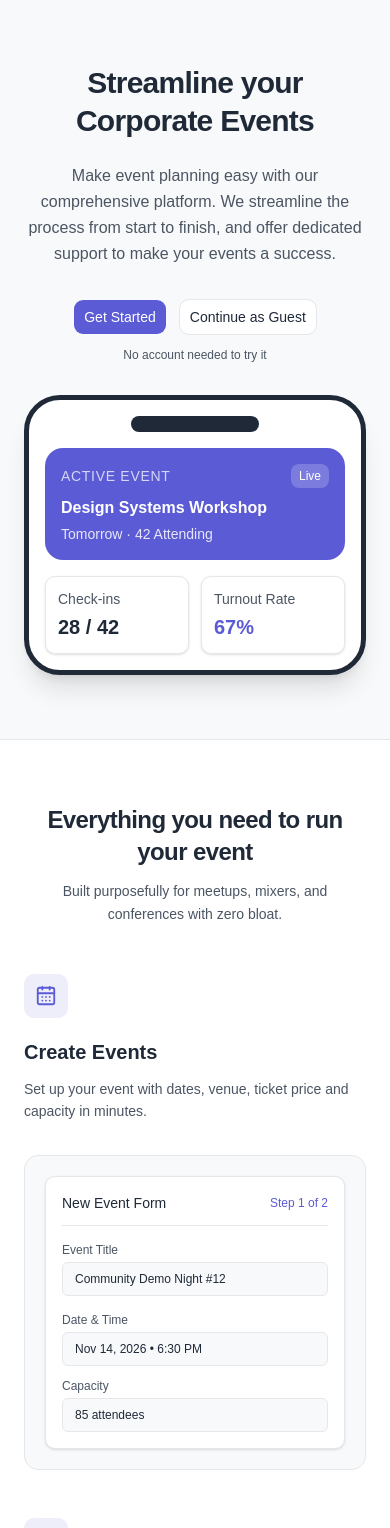
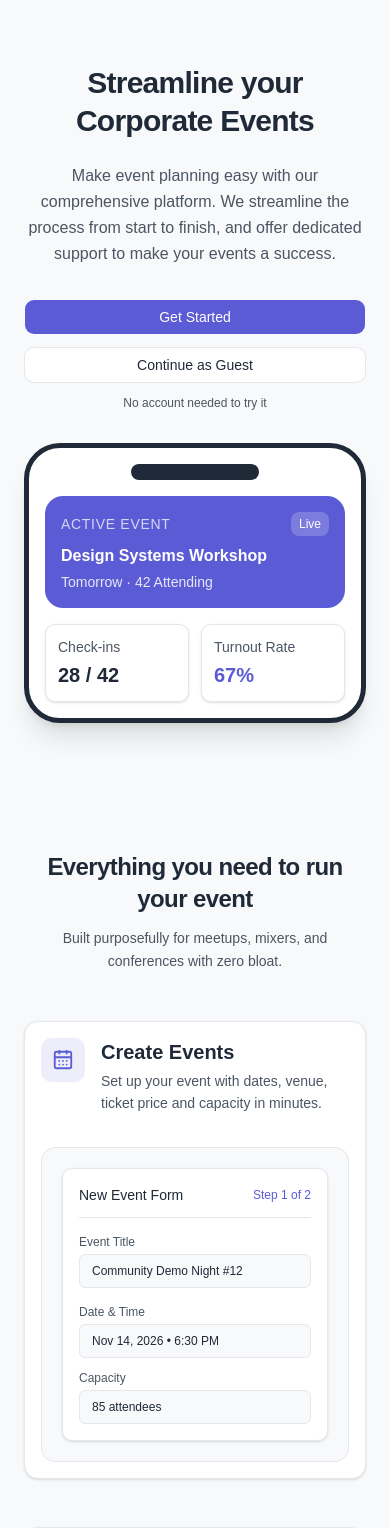
Before and after one commit to chingu-voyages/V63-tier3-team-31, a React (Vite) app in the folder client/: page / in a window 390 px wide. Shown: the top 1528 px of the page. Built offline with nearby package versions, Linux system fonts and the light colour scheme.

Commit message:
Adjust design to different size screens

```diff
--- a/client/src/features/home-page/components/AccountSection.tsx
+++ b/client/src/features/home-page/components/AccountSection.tsx
@@ -38,8 +38,7 @@ export default function AccountSection() {
       <div className="landing-container">
 
         <SectionHeading
-          title="Start free, upgrade anytime"
-          description="Choose how you want to experience EventFlow."
+          title="Choose how you want to experience EventSphere AI"
         />
 
         <div className="mx-auto grid max-w-3xl gap-6 md:grid-cols-2">
@@ -48,8 +47,8 @@ export default function AccountSection() {
             <article
               key={plan.title}
               className={`relative flex flex-col rounded-xl border p-6 ${plan.highlighted
-                ? "border-primary bg-card shadow-sm"
-                : "border-border bg-muted"
+                  ? "border-primary bg-card shadow-sm"
+                  : "bg-card lg:bg-muted"
                 }`}
             >
 
@@ -63,7 +62,7 @@ export default function AccountSection() {
                 <h2>{plan.title}</h2>
 
                 {!plan.highlighted && (
-                  <span className="caption-text rounded-full bg-secondary px-2 py-1 text-secondary-foreground">
+                  <span className="caption-text rounded-full bg-secondary-darker px-2 py-1 text-secondary-foreground">
                     {plan.badge}
                   </span>
                 )}
--- a/client/src/features/home-page/components/FAQSection.tsx
+++ b/client/src/features/home-page/components/FAQSection.tsx
@@ -8,9 +8,9 @@ import SectionHeading from "./SectionHeading";
 
 const faqs = [
     {
-        question: "Do I need an account to try EventFlow?",
+        question: "Do I need an account to try EventSphere AI?",
         answer:
-            "No, you can try EventFlow instantly as a guest without creating an account or providing a credit card.",
+            "No, you can try EventSphere AI instantly as a guest without creating an account or providing a credit card.",
     },
     {
         question: "What can guests do?",
@@ -20,7 +20,7 @@ const faqs = [
     {
         question: "Do my attendees need to sign up?",
         answer:
-            "No. Attendees can be added to your guest list without creating an EventFlow account.",
+            "No. Attendees can be added to your guest list without creating an EventSphere AI account.",
     },
     {
         question: "Can I undo a check-in?",
@@ -36,12 +36,12 @@ const faqs = [
 
 export default function FAQSection() {
     return (
-        <section className="gray-container landing-section border-t">
+        <section className="gray-container landing-section lg:border-t">
             <div className="landing-container">
 
                 <SectionHeading
                     title="Frequently asked questions"
-                    description="Clear answers about using EventFlow for your next gathering."
+                    description="Clear answers about using EventSphere AI for your next gathering."
                 />
 
                 <Accordion
--- a/client/src/features/home-page/components/FeaturesSection.tsx
+++ b/client/src/features/home-page/components/FeaturesSection.tsx
@@ -22,20 +22,23 @@ function FeatureRow({
     children,
 }: FeatureRowProps) {
     return (
-        <article className="grid items-center gap-8 md:grid-cols-2">
+        <article className="responsive-card grid items-center gap-8 md:grid-cols-2">
 
-            <div className={reversed ? "md:order-2" : ""}>
-                <div className="feature-icon">
+            <div className={`flex flex-row items-start gap-4 md:flex-col md:gap-0 ${reversed ? "md:order-2" : ""
+                }`}>
+                <div className="feature-icon shrink-0">
                     {icon}
                 </div>
 
-                <h3 className="feature-title">
-                    {title}
-                </h3>
+                <div>
+                    <h3 className="feature-title">
+                        {title}
+                    </h3>
 
-                <p className="body-regular mt-3 leading-relaxed text-muted-foreground">
-                    {description}
-                </p>
+                    <p className="body-regular mt-1 md:mt-3 leading-relaxed text-muted-foreground">
+                        {description}
+                    </p>
+                </div>
             </div>
 
             <div className={reversed ? "md:order-1" : ""}>
--- a/client/src/features/home-page/components/HeroSection.tsx
+++ b/client/src/features/home-page/components/HeroSection.tsx
@@ -4,7 +4,7 @@ import MobileDashboardPreview from "../previews/MobileDashboardPreview";
 
 export default function HeroSection() {
     return (
-        <section className="gray-container landing-section border-b">
+        <section className="gray-container landing-section lg:border-b">
             <div className="landing-container text-center">
 
                 <h1 className="hero-title mx-auto max-w-3xl">
@@ -19,7 +19,7 @@ export default function HeroSection() {
                     events a success.
                 </p>
 
-                <div className="mt-8 flex flex-wrap justify-center gap-3">
+                <div className="mt-8 flex flex-col sm:flex-row justify-center gap-3">
                     <Button size="lg">
                         Get Started
                     </Button>
--- a/client/src/features/home-page/components/HowItWorksSection.tsx
+++ b/client/src/features/home-page/components/HowItWorksSection.tsx
@@ -20,7 +20,7 @@ const steps = [
 
 export default function HowItWorksSection() {
     return (
-        <section className="gray-container landing-section border-y">
+        <section className="gray-container landing-section lg:border-y">
             <div className="landing-container">
 
                 <SectionHeading
@@ -33,17 +33,19 @@ export default function HowItWorksSection() {
                     {steps.map((step, index) => (
                         <article
                             key={step.title}
-                            className="rounded-xl border bg-card p-6 shadow-sm"
+                            className="flex flex-row items-start gap-4 md:flex-col md:gap-0 rounded-xl border bg-card p-6 shadow-sm"
                         >
-                            <div className="mb-5 flex size-9 items-center justify-center rounded-full bg-primary font-semibold text-primary-foreground">
+                            <div className="md:mb-5 flex size-9 shrink-0 items-center justify-center rounded-full bg-primary font-semibold text-primary-foreground">
                                 {index + 1}
                             </div>
 
-                            <h3>{step.title}</h3>
+                            <div>
+                                <h3>{step.title}</h3>
 
-                            <p className="body-regular mt-3 leading-relaxed text-muted-foreground">
-                                {step.description}
-                            </p>
+                                <p className="body-regular mt-1 md:mt-3 leading-relaxed text-muted-foreground">
+                                    {step.description}
+                                </p>
+                            </div>
                         </article>
                     ))}
 
--- a/client/src/features/home-page/components/SectionHeading.tsx
+++ b/client/src/features/home-page/components/SectionHeading.tsx
@@ -1,7 +1,7 @@
 
 interface SectionHeadingProps {
   title: string;
-  description: string;
+  description?: string;
 }
 
 export default function SectionHeading({
@@ -11,9 +11,11 @@ export default function SectionHeading({
   return (
     <div className="mb-12 text-center">
       <h2 className="section-title">{title}</h2>
-      <p className="section-description">
-        {description}
-      </p>
+      {description && (
+        <p className="section-description">
+          {description}
+        </p>
+      )}
     </div>
   );
 }
--- a/client/src/features/home-page/previews/AnalyticsPreview.tsx
+++ b/client/src/features/home-page/previews/AnalyticsPreview.tsx
@@ -37,7 +37,7 @@ export default function AnalyticsPreview() {
               No-show Rate
             </p>
 
-            <p className="mt-1 font-semibold text-status-ongoing-text">
+            <p className="mt-1 font-semibold text-warning">
               8.6%
             </p>
           </div>
--- a/client/src/features/home-page/previews/AttendeeListPreview.tsx
+++ b/client/src/features/home-page/previews/AttendeeListPreview.tsx
@@ -50,7 +50,7 @@ export default function AttendeeListPreview() {
               <span
                 className={`rounded px-2 py-1 font-medium ${attendee.confirmed
                   ? "bg-status-ongoing-bg text-status-ongoing-text"
-                  : "bg-warning/15 text-amber-800 dark:text-amber-300"
+                  : "bg-warning/50 text-amber-800"
                   }`}
               >
                 {attendee.confirmed
--- a/client/src/index.css
+++ b/client/src/index.css
@@ -33,6 +33,7 @@
     --color-secondary: var(--secondary);
     --color-primary-foreground: var(--primary-foreground);
     --color-primary: var(--primary);
+    --color-secondary-darker: color-mix(in srgb, var(--secondary) 90%, black);
     --color-popover-foreground: var(--popover-foreground);
     --color-popover: var(--popover);
     --color-card-foreground: var(--card-foreground);
@@ -156,15 +157,15 @@
 
     /*custom styles*/
     h1 {
-        @apply text-[20px] lg:text-[24px] font-bold;
+        @apply text-[24px] font-bold;
     }
 
     h2 {
-        @apply text-[16px] lg:text-[20px] font-semibold;
+        @apply text-[20px] font-semibold;
     }
 
     h3 {
-        @apply text-base lg:text-[16px] font-semibold;
+        @apply text-[16px] font-semibold;
     }
 }
 
@@ -186,7 +187,7 @@
     }
 
     .white-container {
-        @apply bg-background;
+        @apply bg-muted lg:bg-background;
     }
 
     /* Landing page */
@@ -225,4 +226,8 @@
     .preview-card {
         @apply rounded-lg border bg-card p-4 shadow-sm;
     }
+
+    .responsive-card {
+        @apply bg-card rounded-xl border p-4 shadow-sm md:p-6 lg:bg-transparent lg:rounded-none lg:border-0 lg:p-0 lg:shadow-none;
+    }
 }
--- a/client/src/pages/Home.tsx
+++ b/client/src/pages/Home.tsx
@@ -7,7 +7,7 @@ import CTASection from "@/features/home-page/components/CTASection";
 
 export default function Home() {
   return (
-    <main>
+    <main className="bg-muted">
       <HeroSection />
       <FeaturesSection />
       <HowItWorksSection />
```
